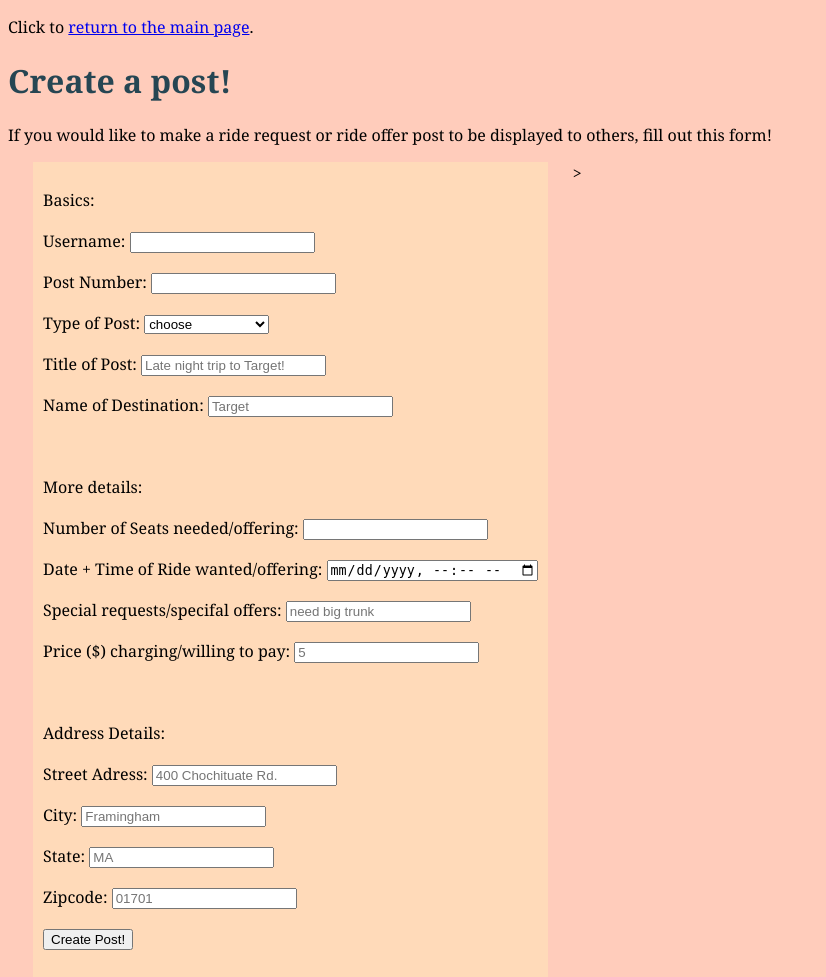
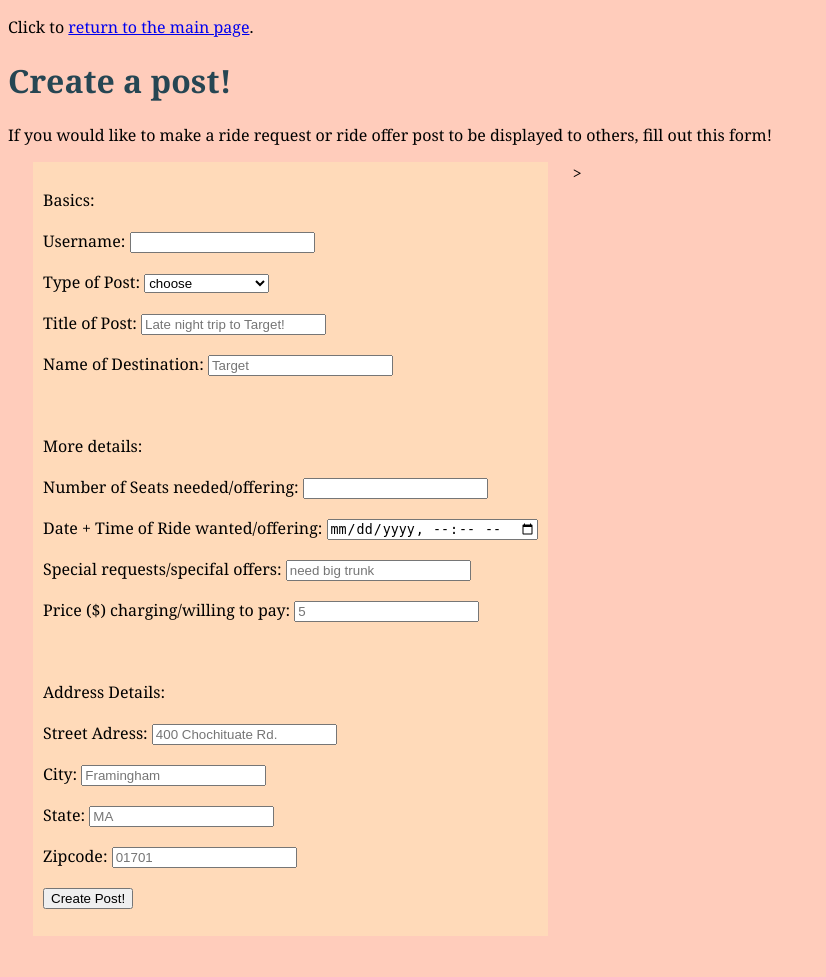
Before and after one commit to daisyhollifield/rideshare, a Python web app: template flask/templates/insert.html in a window 1280 px wide. Shown: the part 48-1025 px from the top of the page, without its empty margins (0-826 px from the left). After the commit the page ends 984 px from the top, so only its background shows below. Run offline with Jinja, Linux system fonts and the light colour scheme; the template is opened without the code that fills it, so the values that code supplies are empty.

Commit message:
worked in class

```diff
--- a/flask/crud_functions.py
+++ b/flask/crud_functions.py
@@ -5,8 +5,8 @@ def insertpost(conn, pid, username, type, destination, time, title, seats, speci
     """ Inserts a post into the database. """
     curs = dbi.dict_cursor(conn)
     curs.execute('''
-        insert into Post(pid, username, type, destination, time, title, seats, special_request, display_now, cost)
-        values (%s,%s,%s,%s,%s,%s,%s,%s,%s,%s);''',
-                      [pid, username, type, destination, time, title, seats, special_request, display_now, cost])
+        insert into Post(username, type, destination, time, title, seats, special_request, display_now, cost)
+        values (%s,%s,%s,%s,%s,%s,%s,%s,%s);''',
+                      [username, type, destination, time, title, seats, special_request, display_now, cost])
 
     conn.commit()
--- a/flask/templates/insert.html
+++ b/flask/templates/insert.html
@@ -18,16 +18,12 @@ method="post">
            type="text" name="post-username" required>
 </label></p>
 
-<p><label>Post Number:
-    <input
-           type="number" name="post-pid" required>
-</label></p>
 
 <p><label>Type of Post:
     <select required name="post-type">
         <option value="">choose</option>
-        <option value="driver">Giving a ride</option>
-        <option value="rider">Looking for a ride</option>
+        <option value="offering">Giving a ride</option>
+        <option value="looking for">Looking for a ride</option>
     </select>
 </label></p>
 
```
